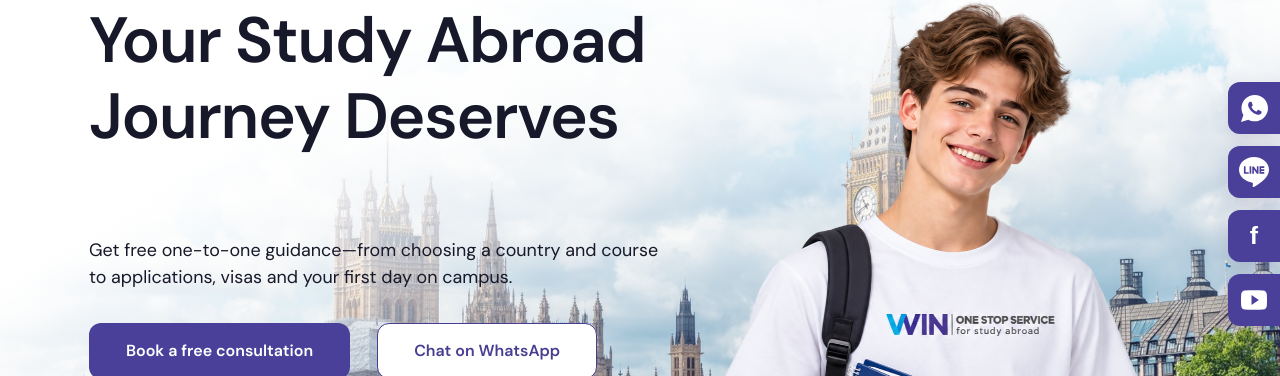
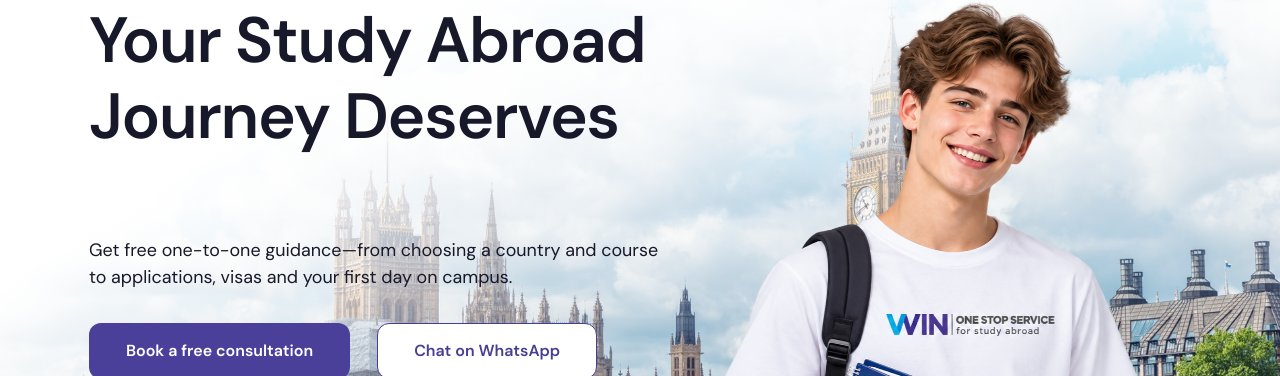
Before and after one commit to devwestminster/win-global, a Next.js app: page / in a window 1280 px wide. Shown: the part 196-572 px from the top of the page. Built offline with nearby package versions, Linux system fonts and the light colour scheme; no server answers; a web font is replaced by a local one.

Commit message:
ซ่อน floating icon

```diff
--- a/app/page.tsx
+++ b/app/page.tsx
@@ -1,5 +1,4 @@
 import { HeroSection } from "@/components/home/hero-section";
-import { SocialRail } from "@/components/home/social-rail";
 import { SiteHeader } from "@/components/layout/site-header";
 
 export default function HomePage() {
@@ -9,7 +8,6 @@ export default function HomePage() {
       <main>
         <HeroSection />
       </main>
-      <SocialRail />
     </>
   );
 }
```
